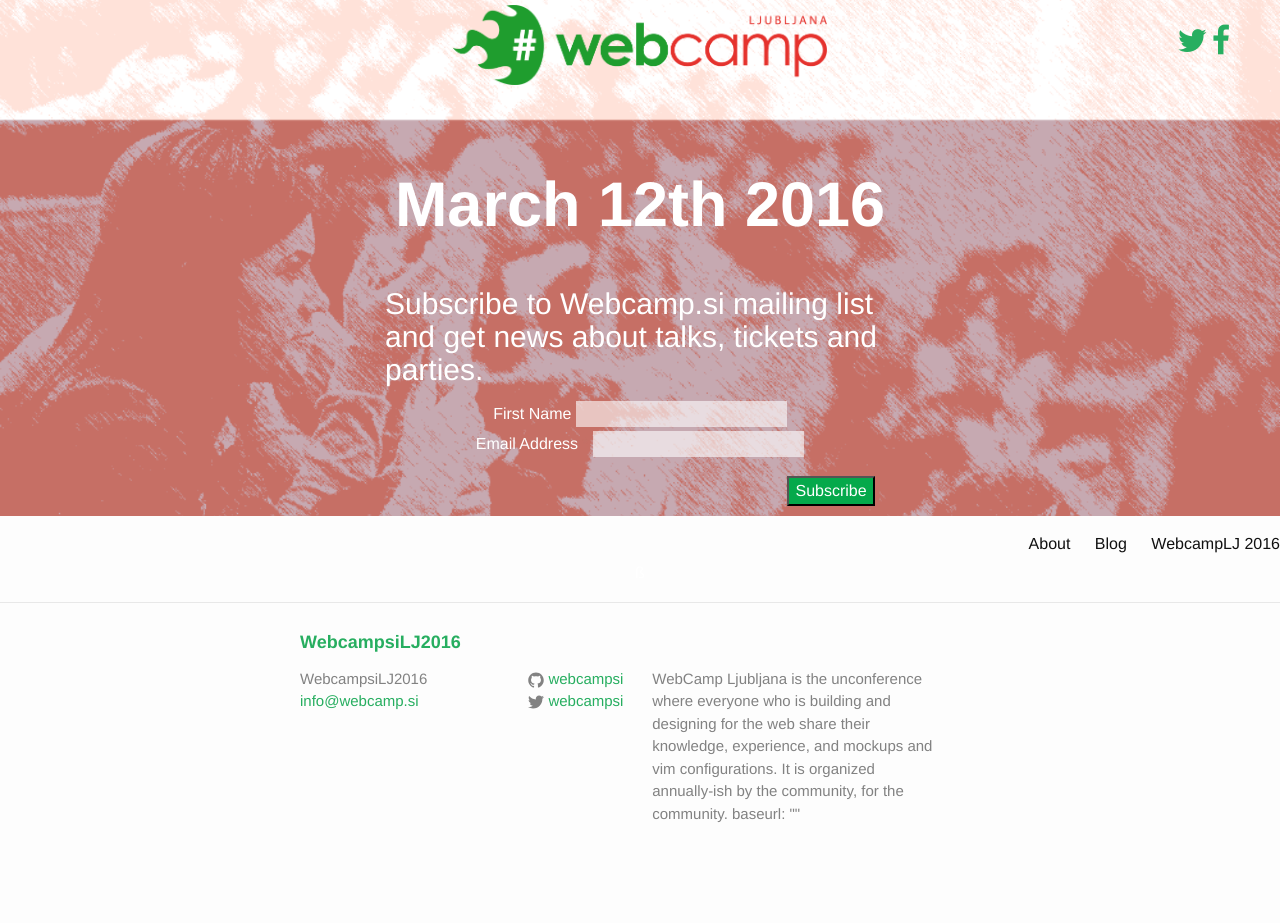
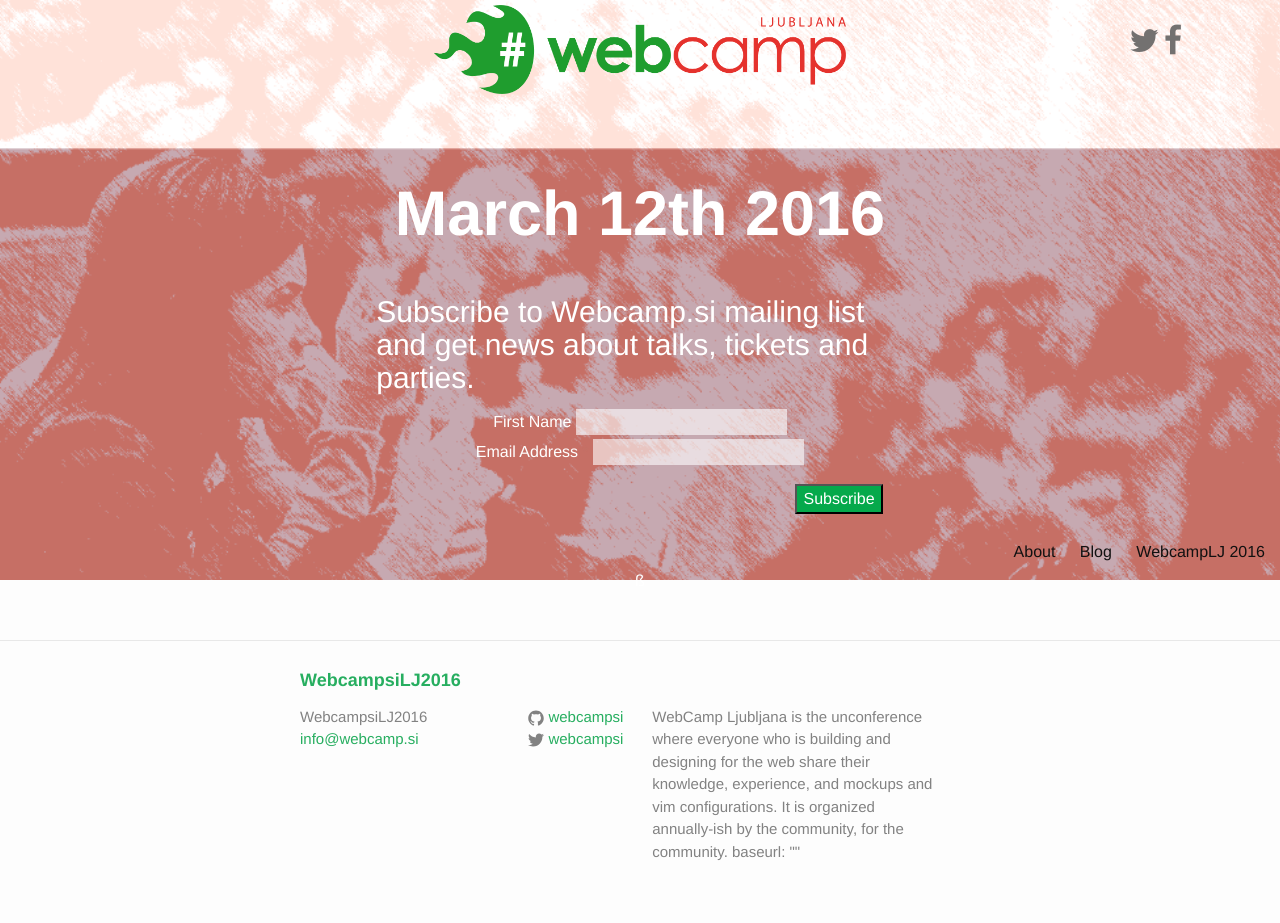
Before and after one commit to webcampsi/lj2016, a Jekyll site: the page built from index.html, in a window 1280 px wide. Built offline with Jekyll 4.4.1, drawn with Linux system fonts in a browser that asks for light colours; nearby versions of some CDN libraries; comment, search, counter and statistics services are not loaded; before the commit the page ends 900 px from its top, so only the background shows below that.

Commit message:
Fixed responsievenes in header area

```diff
--- a/_includes/head.html
+++ b/_includes/head.html
@@ -7,6 +7,7 @@
     <meta name="description" content="{{ site.description }}">
 
     <link rel="stylesheet" href="https://maxcdn.bootstrapcdn.com/bootstrap/3.3.4/css/bootstrap.min.css">
+    <meta name="viewport" content="width=device-width, initial-scale=1">
     <link href="//maxcdn.bootstrapcdn.com/font-awesome/4.2.0/css/font-awesome.min.css" rel="stylesheet">
     <link rel="stylesheet" href="{{ "/css/main.css" | prepend: site.baseurl }}">
     <link rel="canonical" href="{{ page.url | replace:'index.html','' | prepend: site.baseurl | prepend: site.url }}">
--- a/_includes/header.html
+++ b/_includes/header.html
@@ -1,12 +1,15 @@
-<header class="header">
+<header class="header container-fluid">
 
-
-  <div class="btn-group tbl-op" role="social icons">
-  <ul class="fa-ul">
+<div class="row">
+  <div class="col-md-8 col-md-offset-2">
+    <img src="../assets/images/WC_logo.png" class="logo">
+  </div>
+  <div class="btn-group tbl-op col-md-2 hidden-xs " role="social icons">
+    <ul class="fa-ul">
 
     {% if site.twitter_username %}
     <li>
-      <a href="https://twitter.com/{{ site.twitter_username }}">
+      <a href="https://twitter.com/{{ site.twitter_username }}" class="twitter">
         <i class='fa fa-twitter fa-2x'>
         </i>
       </a>
@@ -15,7 +18,7 @@
 
     {% if site.facebook_username %}
     <li>
-      <a href="https://github.com/{{ site.facebook_username }}">
+      <a href="https://github.com/{{ site.facebook_username }}" class="facebook">
         <i class='fa fa-facebook fa-2x'>
         </i>
       </a>
@@ -24,10 +27,12 @@
 
   </ul>
   </div>
+</div>
 
-  <div class="wrapper">
+<div class="row">
+  <div class="col-md-8 col-md-offset-2">
 
-    <img src="../assets/images/WC_logo.png" class="logo">
+
     <div class="jumbotron">
       <h1>March 12th 2016</h1>
 
@@ -67,7 +72,7 @@
       </div>
     </div>
 
-
+</div>
   </div>
   <nav class="site-nav">
     <a href="#" class="menu-icon">
--- a/_sass/_layout.scss
+++ b/_sass/_layout.scss
@@ -158,7 +158,9 @@
   position: relative;
   color: white;
   background:transparent;
-
+ @media(max-width: 768px) {
+   padding: 200px 0px;
+ }
 }
 /**
  * Logo
@@ -170,7 +172,7 @@
 	z-index:100;
 	background:transparent;
   text-align: center;
-  max-width: 55%;
+  max-width: 50%;
 
 	img {
 		display: block;
@@ -187,11 +189,23 @@
     margin-left:0;
     padding:0;
     list-style-type:none;
-    color:#2895f1;
+    .twitter{
+      color: $social-icon-normal;
+
+      &:hover {
+        color: $twitter-hover;
+      }
+    }
+    .facebook{
+      color: $social-icon-normal;
+
+      &:hover {
+        color: $facebook-hover;
+      }
+    }
 }
 
 .tbl-op {
-  float:right;
   padding-right: 50px;
   padding-top: 25px;
 }
--- a/css/main.scss
+++ b/css/main.scss
@@ -25,6 +25,9 @@
 $green-normal:     #05a94b;
 $green-hover:      #04a144;
 $green-click:      #05a94b;
+$social-icon-normal:   #737170;
+$twitter-hover:    #00aced;
+$facebook-hover:   #3b5998;
 
 $on-palm:          600px;
 $on-laptop:        800px;
```
